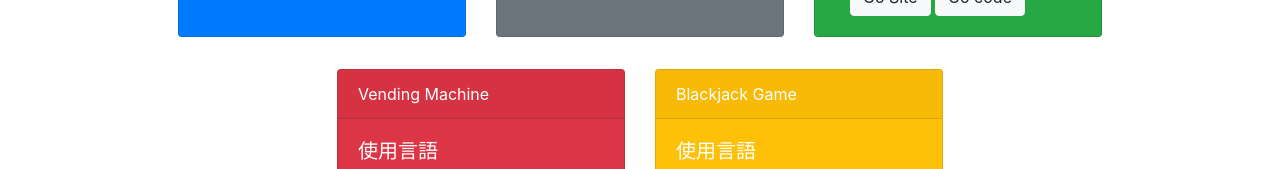
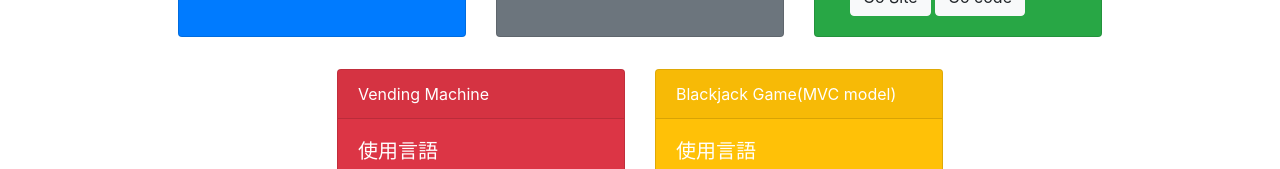
Before and after one commit to daitenn/portofolio, a plain HTML site: page portfolio.html in a window 1280 px wide. Shown: the part 316-485 px from the top of the page. Drawn offline with nearby package versions, Linux system fonts and the light colour scheme.

Commit message:
portofolio.html 修正

```diff
--- a/portfolio.html
+++ b/portfolio.html
@@ -93,7 +93,7 @@
       </div>
     </div>
     <div class="card text-white bg-warning mb-3" style="max-width: 18rem;">
-      <div class="card-header">Blackjack Game</div>
+      <div class="card-header">Blackjack Game(MVC model)</div>
       <div class="card-body">
         <h5 class="card-title">使用言語</h5>
         <p class="card-text">
```
